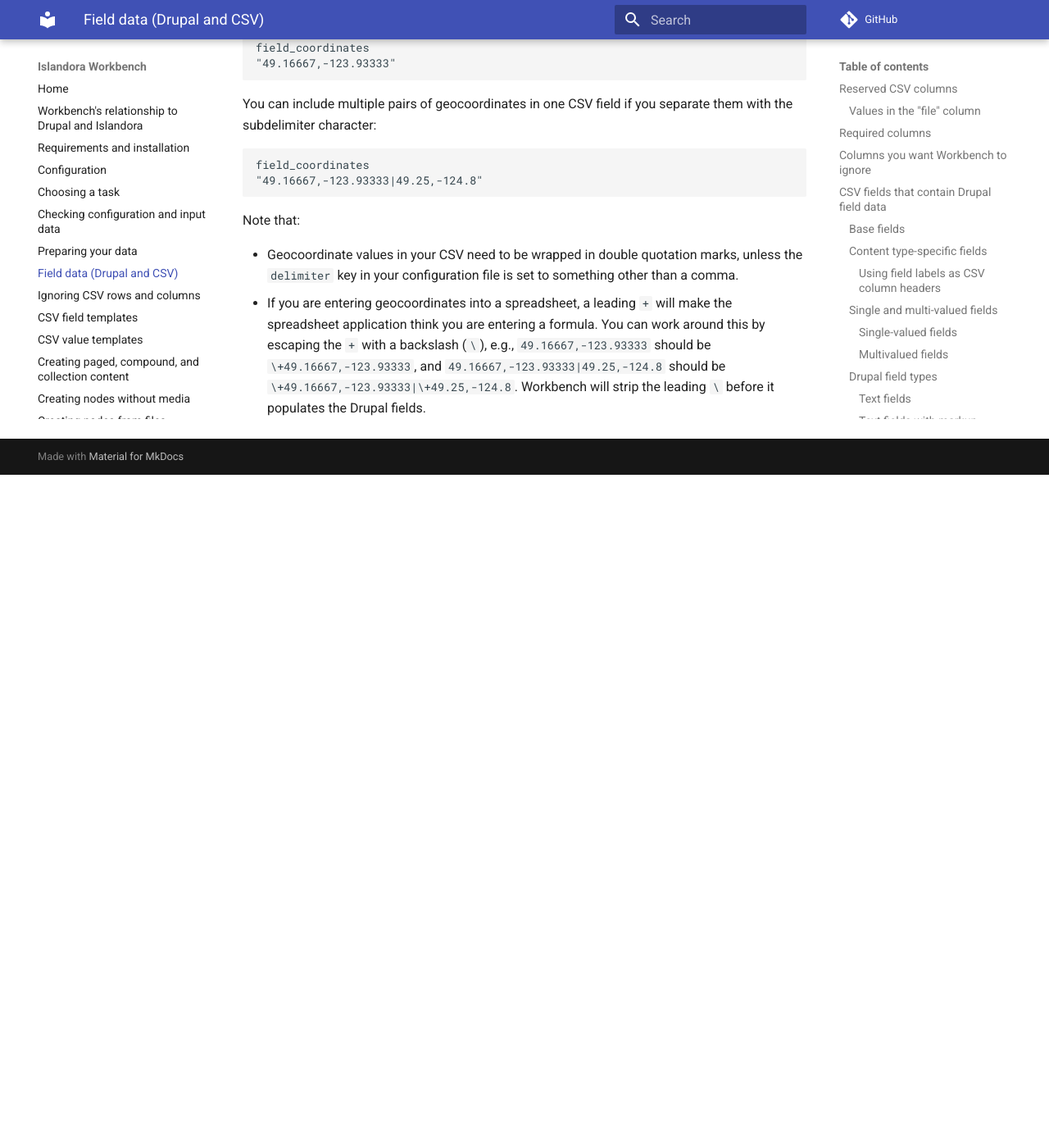
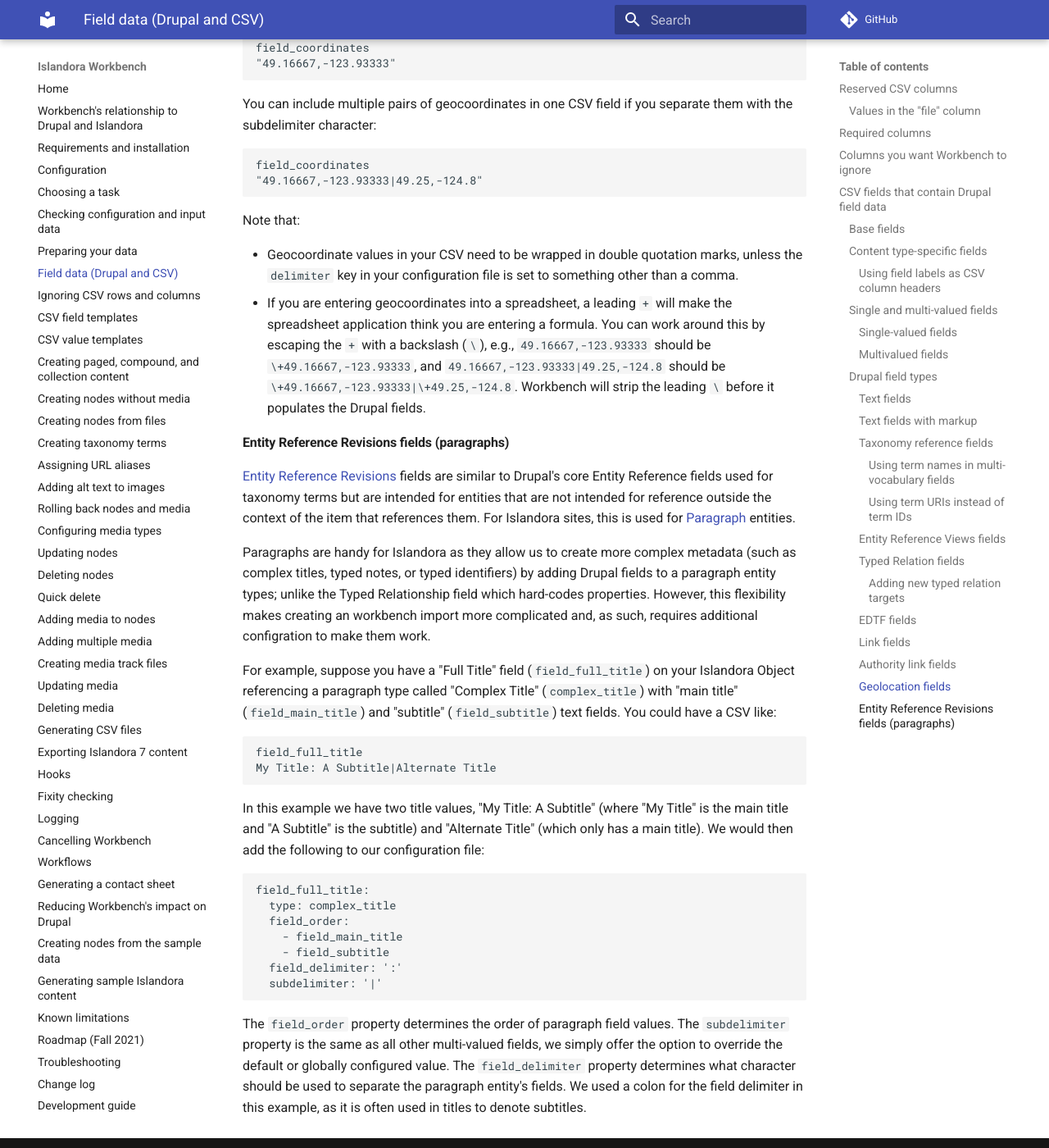
Before and after one commit to mjordan/islandora_workbench_docs, an MkDocs documentation site: the page built from docs/fields.md, in a window 1280 px wide and 1400 px high, scrolled down 20613 px. Shown: the whole window at 82% size. Built offline with MkDocs 1.6.1 and Material for MkDocs 9.7.7, drawn with Linux system fonts in a browser that asks for light colours; comment, search, counter and statistics services are not loaded; before the commit the page ends 21192 px from its top, so only the background shows below that.

Commit message:
initial entity reference revisions docs

````diff
--- a/docs/fields.md
+++ b/docs/fields.md
@@ -532,3 +532,30 @@
 
 * Geocoordinate values in your CSV need to be wrapped in double quotation marks, unless the `delimiter` key in your configuration file is set to something other than a comma.
 * If you are entering geocoordinates into a spreadsheet, a leading `+` will make the spreadsheet application think you are entering a formula. You can work around this by escaping the `+` with a backslash (`\`), e.g., `49.16667,-123.93333` should be `\+49.16667,-123.93333`, and `49.16667,-123.93333|49.25,-124.8` should be `\+49.16667,-123.93333|\+49.25,-124.8`. Workbench will strip the leading `\` before it populates the Drupal fields.
+
+#### Entity Reference Revisions fields (paragraphs)
+
+[Entity Reference Revisions](https://www.drupal.org/project/entity_reference_revisions) fields are similar to Drupal's core Entity Reference fields used for taxonomy terms but are intended for entities that are not intended for reference outside the context of the item that references them. For Islandora sites, this is used for [Paragraph](https://www.drupal.org/project/paragraphs) entities.
+
+Paragraphs are handy for Islandora as they allow us to create more complex metadata (such as complex titles, typed notes, or typed identifiers) by adding Drupal fields to a paragraph entity types; unlike the Typed Relationship field which hard-codes properties. However, this flexibility makes creating an workbench import more complicated and, as such, requires additional configration to make them work.
+
+For example, suppose you have a "Full Title" field (`field_full_title`) on your Islandora Object referencing a paragraph type called "Complex Title" (`complex_title`) with "main title" (`field_main_title`) and "subtitle" (`field_subtitle`) text fields. You could have a CSV like:
+
+```text
+field_full_title
+My Title: A Subtitle|Alternate Title
+```
+
+In this example we have two title values, "My Title: A Subtitle" (where "My Title" is the main title and "A Subtitle" is the subtitle) and "Alternate Title" (which only has a main title). We would then add the following to our configuration file:
+
+```yml
+field_full_title:
+  type: complex_title
+  field_order:
+    - field_main_title
+    - field_subtitle
+  field_delimiter: ':'
+  subdelimiter: '|'
+```
+
+The `field_order` property determines the order of paragraph field values. The `subdelimiter` property is the same as all other multi-valued fields, we simply offer the option to override the default or globally configured value. The `field_delimiter` property determines what character should be used to separate the paragraph entity's fields. We used a colon for the field delimiter in this example, as it is often used in titles to denote subtitles.
````
